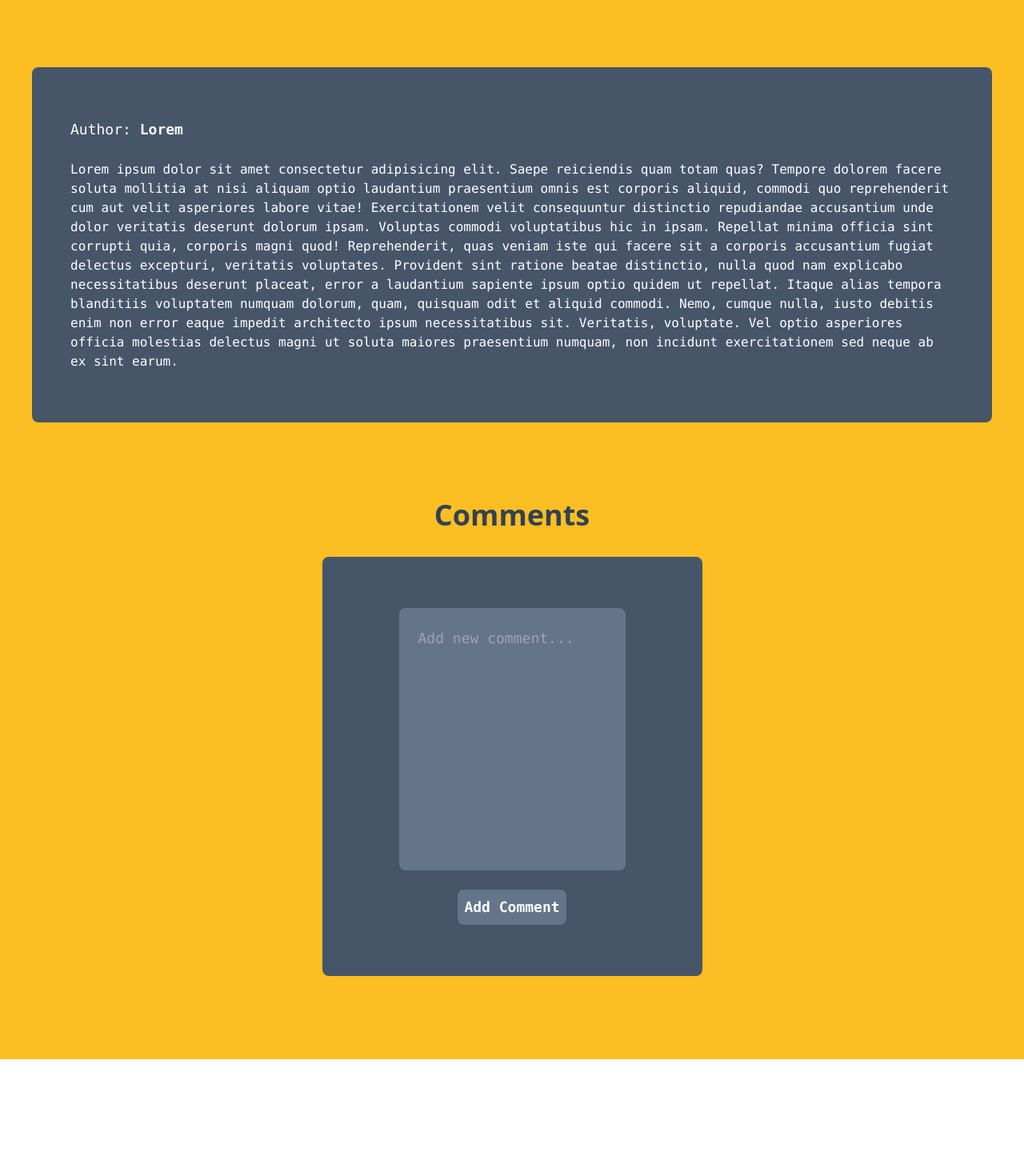
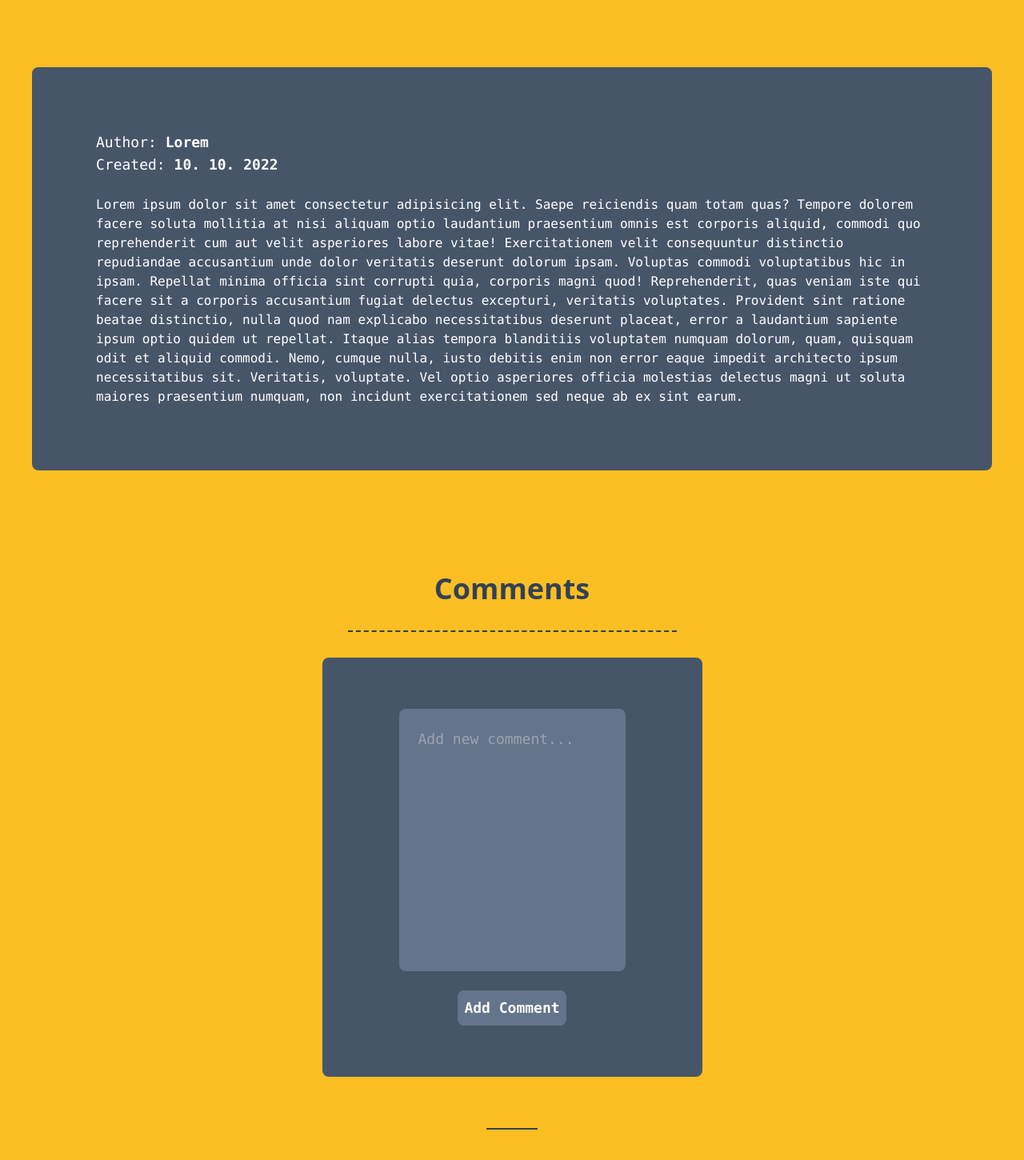
Before and after one commit to martindzida/comment-section, a React (Vite) app: page / in a window 1280 px wide. Shown: the part 176-1626 px from the top of the page at 80% size. Before the commit the page ends 1500 px from the top, so only its background shows below. Built offline with nearby package versions, Linux system fonts and the light colour scheme.

Commit message:
Adding comments

```diff
--- a/src/App.tsx
+++ b/src/App.tsx
@@ -1,24 +1,35 @@
 import {useState} from 'react';
+import Comment from './Comment';
 
-interface Comment {
+export interface CommentProps {
   id: number;
   content: string;
-  resp: Comment[];
+  resp?: CommentProps[];
 }
+
 function App() {
-  const [comments, setComments] = useState<Comment[]>([]);
+  const [comments, setComments] = useState<CommentProps[]>([]);
   const [newComment, setNewComment] = useState('');
+  const [cId, setCId] = useState(0);
 
   const handleSubmit = (e: any) => {
     e.preventDefault();
+    const commentObj: CommentProps = {id: cId, content: newComment};
+    setComments([...comments, commentObj]);
+    setCId(cId + 1);
   };
-  console.log(newComment);
+
   return (
     <div className='w-full h-full flex flex-col justify-center items-center bg-amber-400 p-10'>
       <h1 className='text-6xl font-bold text-slate-700 text-center p-20'>Article Of The Year!</h1>
-      <div className='bg-slate-600 text-white font-mono font-medium rounded-lg px-12 py-16'>
-        <p className='text-lg pb-6'>
-          Author: <span className='font-bold'>Lorem</span>
+      <div className='bg-slate-600 text-white font-mono font-medium rounded-lg p-20'>
+        <p className='text-lg pb-6 flex flex-col'>
+          <span>
+            Author: <span className='font-bold'>Lorem</span>
+          </span>
+          <span>
+            Created: <span className='font-bold'>10. 10. 2022</span>
+          </span>
         </p>
         <article>
           Lorem ipsum dolor sit amet consectetur adipisicing elit. Saepe reiciendis quam totam quas? Tempore dolorem facere soluta mollitia at nisi
@@ -33,7 +44,7 @@ function App() {
         </article>
       </div>
       <section className='text-center px-12 py-16'>
-        <h2 className='text-4xl text-slate-700 font-semibold p-8'>Comments</h2>
+        <h2 className='text-4xl text-slate-700 font-semibold p-8 border-b-2 border-slate-700 border-dashed m-8'>Comments</h2>
         <div className='bg-slate-600 rounded-lg px-24 py-16'>
           <form onSubmit={handleSubmit} className='flex flex-col items-center'>
             <textarea
@@ -53,6 +64,11 @@ function App() {
           </form>
         </div>
       </section>
+      <section className='border-t-2 border-slate-700 p-8'>
+        {comments.map((com: CommentProps) => (
+          <Comment key={com.id} id={com.id} content={com.content} />
+        ))}
+      </section>
     </div>
   );
 }
--- /dev/null
+++ b/src/Comment.tsx
@@ -0,0 +1,12 @@
+import React from 'react';
+import {CommentProps} from './App';
+
+const Comment = ({id, content, resp}: CommentProps) => {
+  return (
+    <div className='bg-slate-600 text-white font-mono p-10 my-5 rounded-lg'>
+      <p>{content}</p>
+    </div>
+  );
+};
+
+export default Comment;
```
